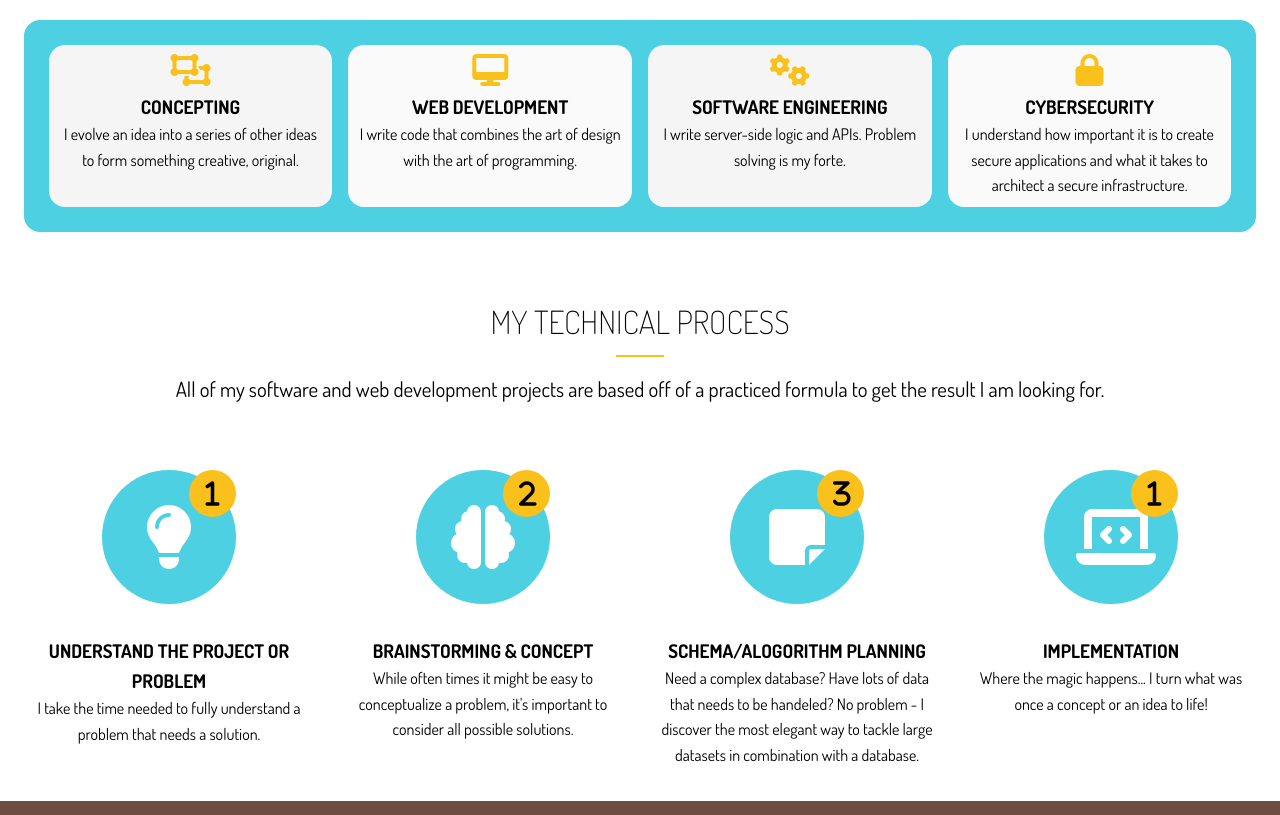
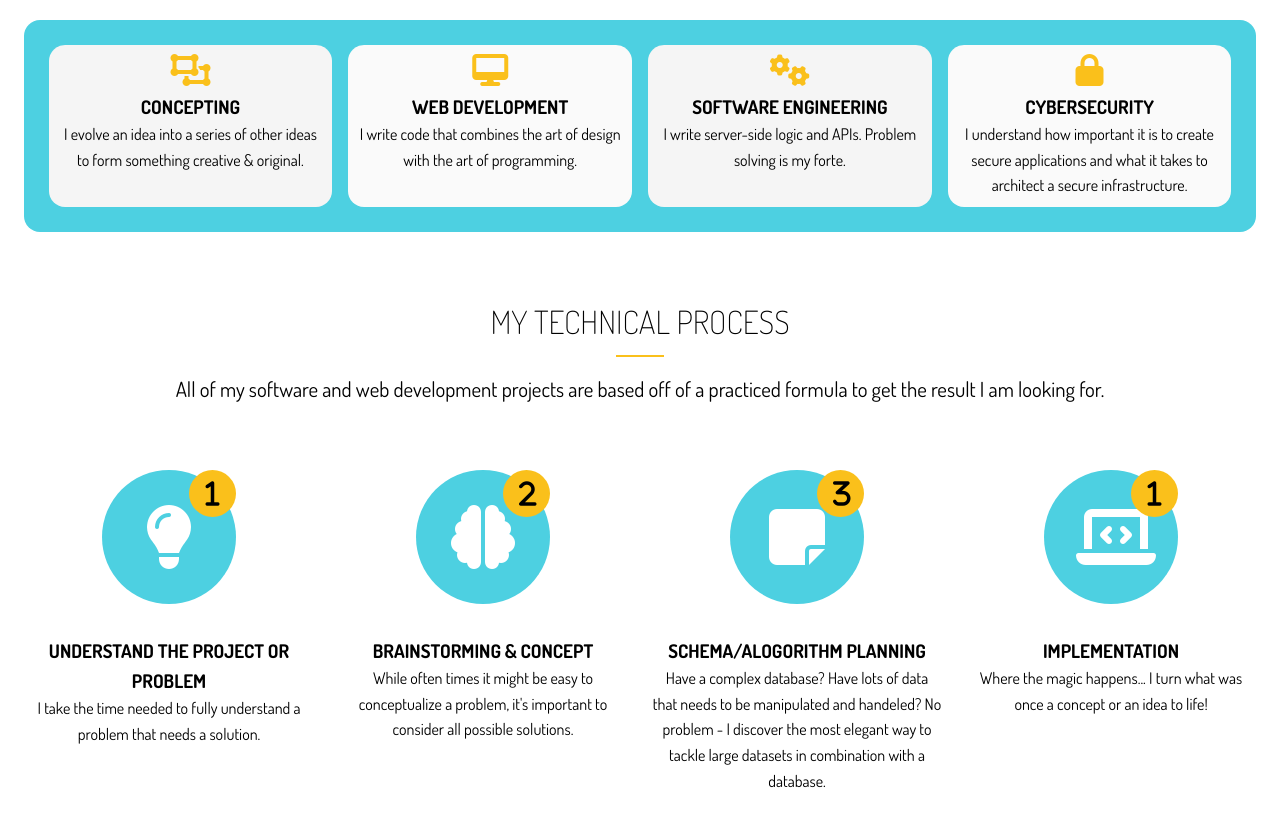
Before and after one commit to Lickitung-zz/portfolio-site, a website: page dist/index.html in a window 1280 px wide. Shown: the part 970-1785 px from the top of the page. Drawn offline with Linux system fonts and the light colour scheme.

Commit message:
update some text

```diff
--- a/dist/index.html
+++ b/dist/index.html
@@ -57,7 +57,7 @@
                 <div class="skill">
                     <i class="fas fa-object-ungroup fa-2x"></i>
                     <h3>Concepting</h3>
-                    <p>I evolve an idea into a series of other ideas to form something creative, original.</p>
+                    <p>I evolve an idea into a series of other ideas to form something creative & original.</p>
                 </div>
                 <div class="skill">
                     <i class="fas fa-desktop fa-2x"></i>
@@ -112,7 +112,7 @@
                     </i>
                     <div class="clr"></div>
                     <h3>Schema/Alogorithm Planning</h3>
-                    <p>Need a complex database? Have lots of data that needs to be handeled? No problem - I discover the most elegant way to tackle large datasets in combination with a database.</p>
+                    <p>Have a complex database? Have lots of data that needs to be manipulated and handeled? No problem - I discover the most elegant way to tackle large datasets in combination with a database.</p>
                 </div>
                 <div>
                     <i class="fas fa-laptop-code fa-4x process-icon my-2">
```
